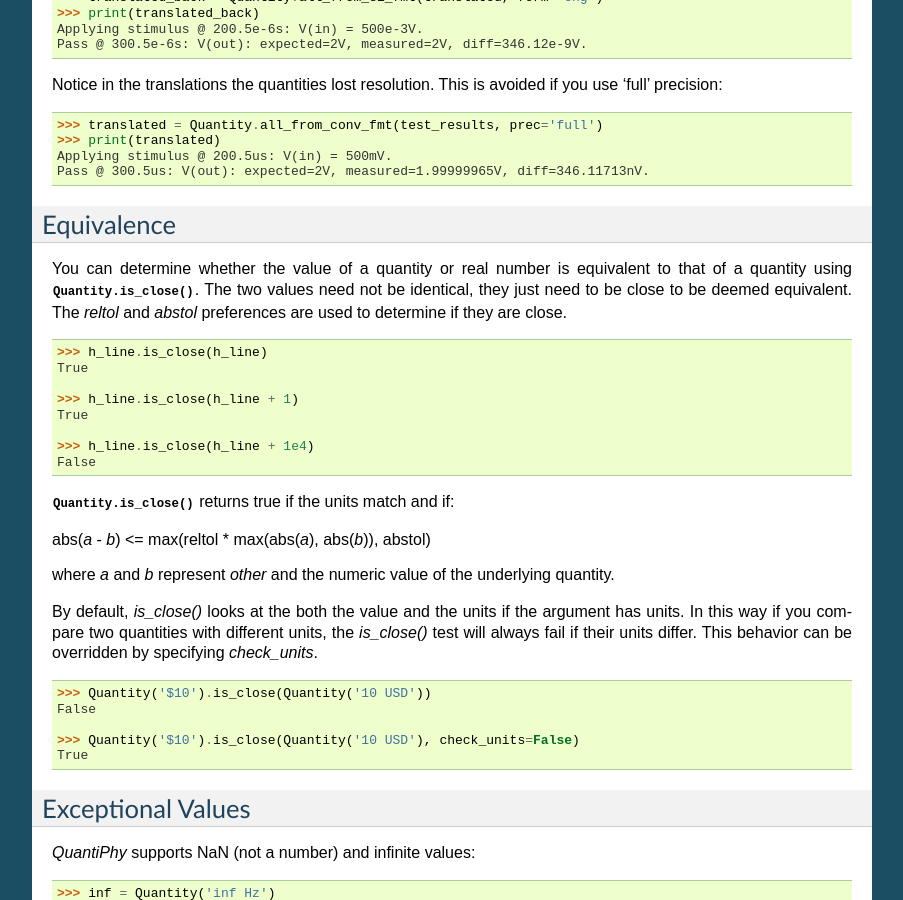
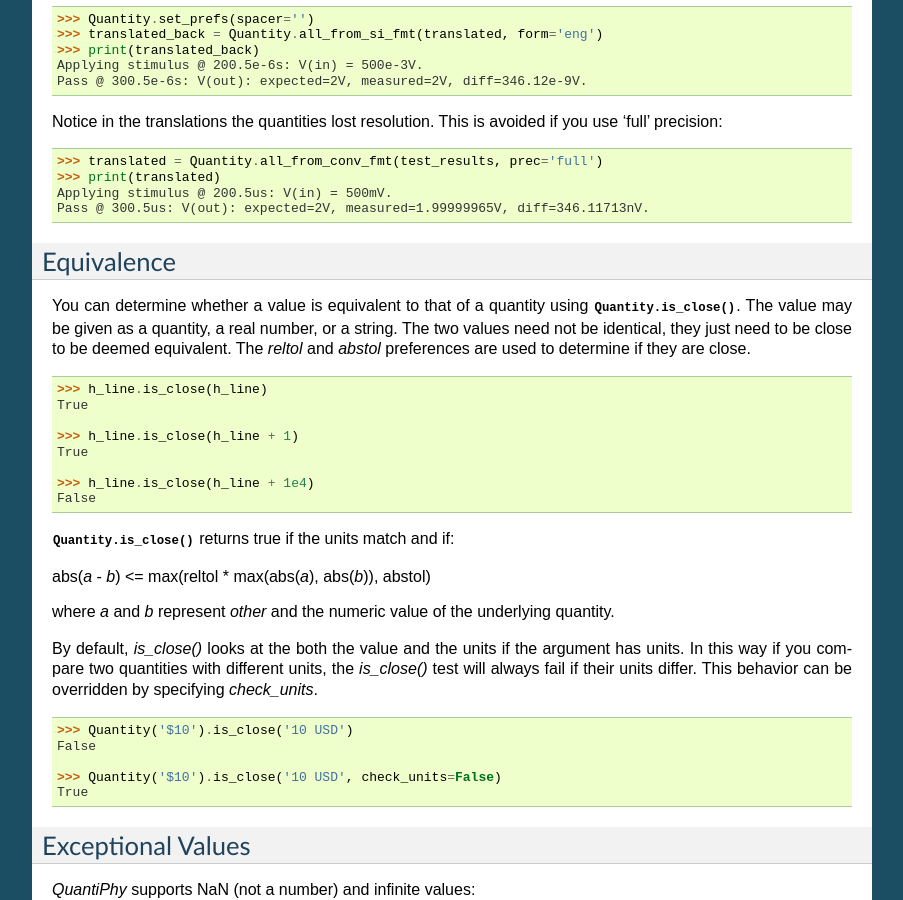
Before and after one commit to KenKundert/quantiphy, a Sphinx documentation site: the page built from doc/user.rst, in a window 1280 px wide and 900 px high, scrolled down 29593 px. Shown: the whole window, without its empty margins (198-1101 px from the left). Built offline with Sphinx 7.4.7, drawn with Linux system fonts in a browser that asks for light colours; some of the changed text lies outside the part shown.

Commit message:
Update documentation on add and is_close to allow string arguments

```diff
--- a/doc/user.rst
+++ b/doc/user.rst
@@ -708,10 +708,12 @@
     >>> import math
 
     >>> total = Quantity(0, '$')
-    >>> for contribution in [1.23, 4.56, 7.89]:
+    >>> for contribution in ['1.23', '4.56', '7.89']:
     ...     total = total.add(contribution)
     >>> print(total)
     $13.68
+
+The argument to *add* can be a quantity, a real number, or a string.
 
 When adding quantities, the units of the quantity should match. You can enforce
 this by adding *check_units=True*. If the dimension of your quantities match but
@@ -2097,10 +2099,11 @@
 Equivalence
 -----------
 
-You can determine whether the value of a quantity or real number is equivalent
-to that of a quantity using :meth:`Quantity.is_close()`.  The two values need
-not be identical, they just need to be close to be deemed equivalent. The
-*reltol* and *abstol* preferences are used to determine if they are close.
+You can determine whether a value is equivalent to that of a quantity using
+:meth:`Quantity.is_close()`.  The value may be given as a quantity, a real
+number, or a string. The two values need not be identical, they just need to be
+close to be deemed equivalent. The *reltol* and *abstol* preferences are used to
+determine if they are close.
 
 .. code-block:: python
 
@@ -2127,10 +2130,10 @@
 
 .. code-block:: python
 
-   >>> Quantity('$10').is_close(Quantity('10 USD'))
+   >>> Quantity('$10').is_close('10 USD')
    False
 
-   >>> Quantity('$10').is_close(Quantity('10 USD'), check_units=False)
+   >>> Quantity('$10').is_close('10 USD', check_units=False)
    True
 
 
```
